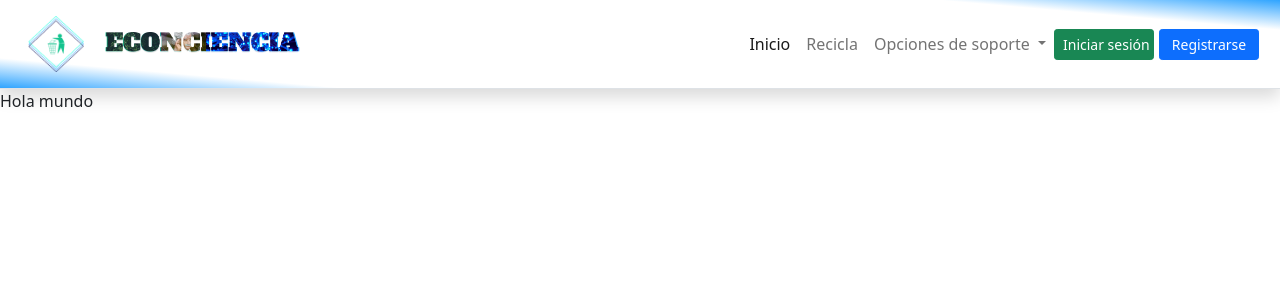
After one commit to Millerxd14/EconnectRecycle, a Django app: template econciencia/templates/users/actualizar_perfil.html in a window 1280 px wide. The commit adds this page. Shown: the top 300 px of the page. Run offline with Django 3.2, Linux system fonts and the light colour scheme; the template is opened without the code that fills it, so the values that code supplies are empty; some libraries are stand-ins or nearby versions.

Commit message:
[DEV] middleware y estilos

```diff
--- /dev/null
+++ b/econciencia/middlewares/imcomplete_profile.py
@@ -0,0 +1,37 @@
+''' Econciencia middleware para usuarios'''
+
+from django.shortcuts import redirect, render
+from django.urls import reverse
+from django.template import loader, RequestContext
+
+
+class ProfileCompletionMiddleware:
+    def __init__(self, get_response):
+        self.get_response = get_response
+
+        # One-time configuration and initialization.
+
+    def __call__(self, request):
+        '''mensaje_error = {
+                        'error': {
+                            'tipo' : 'error',
+                            'titulo': 'Error',
+                            'texto': 'Hola mundo',
+                            'tiempo': '3000'
+                        }
+                    }
+        '''
+        if( not request.user.is_anonymous):
+            profile = request.user.profile
+            if not profile.person_type:
+                if request.path not in [ reverse('actualizar_perfil'), reverse('logout')]:
+                    return render(request, 'users/actualizar_perfil.html', {
+                        'error': {
+                            'tipo' :'notice',
+                            'titulo':'Advertencia',
+                            'texto':'Para poder continuar con la experiencia lo invitamos a completar su perfil',
+                            'tiempo':'60000',
+                        }
+                    })
+        response = self.get_response(request)
+        return response
--- a/econciencia/settings.py
+++ b/econciencia/settings.py
@@ -58,6 +58,8 @@ MIDDLEWARE = [
     'django.contrib.auth.middleware.AuthenticationMiddleware',
     'django.contrib.messages.middleware.MessageMiddleware',
     'django.middleware.clickjacking.XFrameOptionsMiddleware',
+    'econciencia.middlewares.imcomplete_profile.ProfileCompletionMiddleware'
+
 ]
 
 ROOT_URLCONF = 'econciencia.urls'
--- a/econciencia/templates/base.html
+++ b/econciencia/templates/base.html
@@ -20,21 +20,8 @@
 </head>
 
 <body>
-
-    <div class="container-fluid">
-        {% if messages %}
-        {%for message in messages %}
-            <script>
-                send_notification(type,tittle,text,delay)
-            </script>
-        {%endfor%}
-        {%endif%}
-
-    </div>
-
-
         <div class="bg-light">
-            <nav class="navbar navbar-expand-md navbar-light bg-light border-1 border-bottom shadow p-3">
+            <nav class="navbar navbar-expand-md gradient_nav navbar-light border-1 border-bottom shadow p-3">
 
                 <div class="container-fluid">
                     <div>
@@ -77,24 +64,28 @@
                             <li class="nav-item">
                                 <button class="btn btn-primary   btn-sm text-nowrap boton_inicio" onclick="window.location.href='{% url 'singup' %}'">
                                     Registrarse
+
+
                                 </button>
                             </li>
 
                         {% else %}
                             <li class="nav-item">
                                 <a href="#">
-                                    <svg class="bi login__icon" width="32" height="32" fill="currentColor">
+                                    <svg class="bi login__icon" width="28" height="28" fill="currentColor">
                                         <use xlink:href="{% static 'css/bootstrap-icons/bootstrap-icons.svg'%}#person-circle"/>
                                     </svg>
                                 </a>
                             </li>
                             <li class="nav-item">
-                                <li><a class="nav-link" href="{% url 'home'%}">@{{request.user.username}}</a></li>
+                                <a href="{% url 'logout'%}">
+                                    <svg class="bi login__icon" width="28" height="28" fill="currentColor">
+                                        <use xlink:href="{% static 'css/bootstrap-icons/bootstrap-icons.svg'%}#box-arrow-in-right"/>
+                                    </svg>
+                                </a>
                             </li>
                         {% endif %}
                     </ul>
-
-
                 </div>
             </nav>
 
@@ -131,7 +122,23 @@
             margin-top: 5px;
             margin-bottom: 5px;
         }
-        @media screen and (max-width: 1024px) {
+
+
+        @media screen and (min-width: 768px) {
+            .navbar-type {
+                display: inline-block;
+                vertical-align: middle;
+                width: 100px;
+            }
+            .boton_inicio{
+                max-width: 100px;
+                width: 100px;
+                margin-right: 5px;
+                margin-top: 5px;
+                margin-bottom: 5px;
+            }
+        }
+        @media screen and (min-width: 1024px) {
             .navbar-type {
                 display: inline-block;
                 vertical-align: middle;
@@ -145,6 +152,10 @@
                 margin-bottom: 5px;
             }
         }
+        .gradient_nav{
+            background: rgb(47,164,255);
+            background: linear-gradient(5deg, rgba(47,164,255,1) 0%, rgba(255,255,255,1) 15%, rgba(255,255,255,1) 50%, rgba(255,255,255,1) 85%, rgba(47,164,255,1) 100%);
+        }
 
     </style>
 
@@ -152,14 +163,14 @@
 
 
     {% block javascripts %}
-    <script src="{% static '/js/bootstrap/bootstrap.js' %}" type="text/javascript"></script>
-
+        <script src="{% static '/js/bootstrap/bootstrap.bundle.min.js' %}"></script>
         <script src="{% static '/js/node_modules/@pnotify/core/dist/PNotify.js' %}" type="text/javascript"></script>
         <script src="{% static '/js/node_modules/@pnotify/bootstrap4/dist/PNotifyBootstrap4.js' %}" type="text/javascript"></script>
-    <script type="module">
+        <script src="{% static '/js/node_modules/@pnotify/glyphicon/dist/PNotifyGlyphicon.js' %}" type="text/javascript"></script>
+        <script>
+            function send_notification(type,tittle,text,delay){
                 PNotify.defaultModules.set(PNotifyBootstrap4, {});
-        PNotify.defaults.icons = 'bootstrap4';
-        function send_notification(type,tittle,text,delay){
+                PNotify.defaultModules.set(PNotifyGlyphicon, {});
                 PNotify.alert({
                     type: type,
                     title: tittle,
@@ -167,17 +178,12 @@
                     delay: delay
                 });
             }
-
-
-
-        PNotify.alert({
-            type: 'success',
-            title: 'Font Awesome Icon',
-            text: 'I have an icon that uses the Font Awesome icon styles.',
-            delay: 3000
-        });
         </script>
-
+        {% if error %}
+            <script>
+                send_notification( '{{error.tipo}}','{{error.titulo}}','{{error.texto}}','{{error.tiempo}}')
+            </script>
+        {% endif %}
     {% endblock %}
 
 </body>
--- /dev/null
+++ b/econciencia/templates/users/actualizar_perfil.html
@@ -0,0 +1,8 @@
+{% extends 'base.html' %}
+{% block body%}
+    <p>Hola mundo</p>
+{% endblock %}
+
+{% block javascripts %}
+ {{block.super}}
+{% endblock %}
--- a/econciencia/urls.py
+++ b/econciencia/urls.py
@@ -21,5 +21,5 @@ urlpatterns = [
     path('',econciencia_views.home,name="home"),
     path('posts/latest_posts/',posts_views.latest_posts,name="latest_posts"),
     path('recuperar_contrasena/', users_views.recuperar_contrasena, name="recuperar_contrasena"),
-
+    path('perfil/actualizar_perfil/', users_views.update_profile, name='actualizar_perfil'),
 ] + static(settings.MEDIA_URL, document_root= settings.MEDIA_ROOT)
--- a/static/css/custom.css
+++ b/static/css/custom.css
@@ -9,7 +9,7 @@
     background-color: rgba(52, 152, 219, .88);
     border-color: rgba(52, 152, 219, .88)
 }
-
+.alert-notice,
 .alert-warning {
     color: #E9EDEF;
     background-color: rgba(243, 156, 18, .88);
```
Also changed, not shown: econciencia/templates/users/base.html (+25 -2 lines), econciencia/templates/users/login.html (+3 -5 lines), users/views.py (+20 -2 lines), db.sqlite3. Lines whose indentation alone changed are shown as unchanged.
